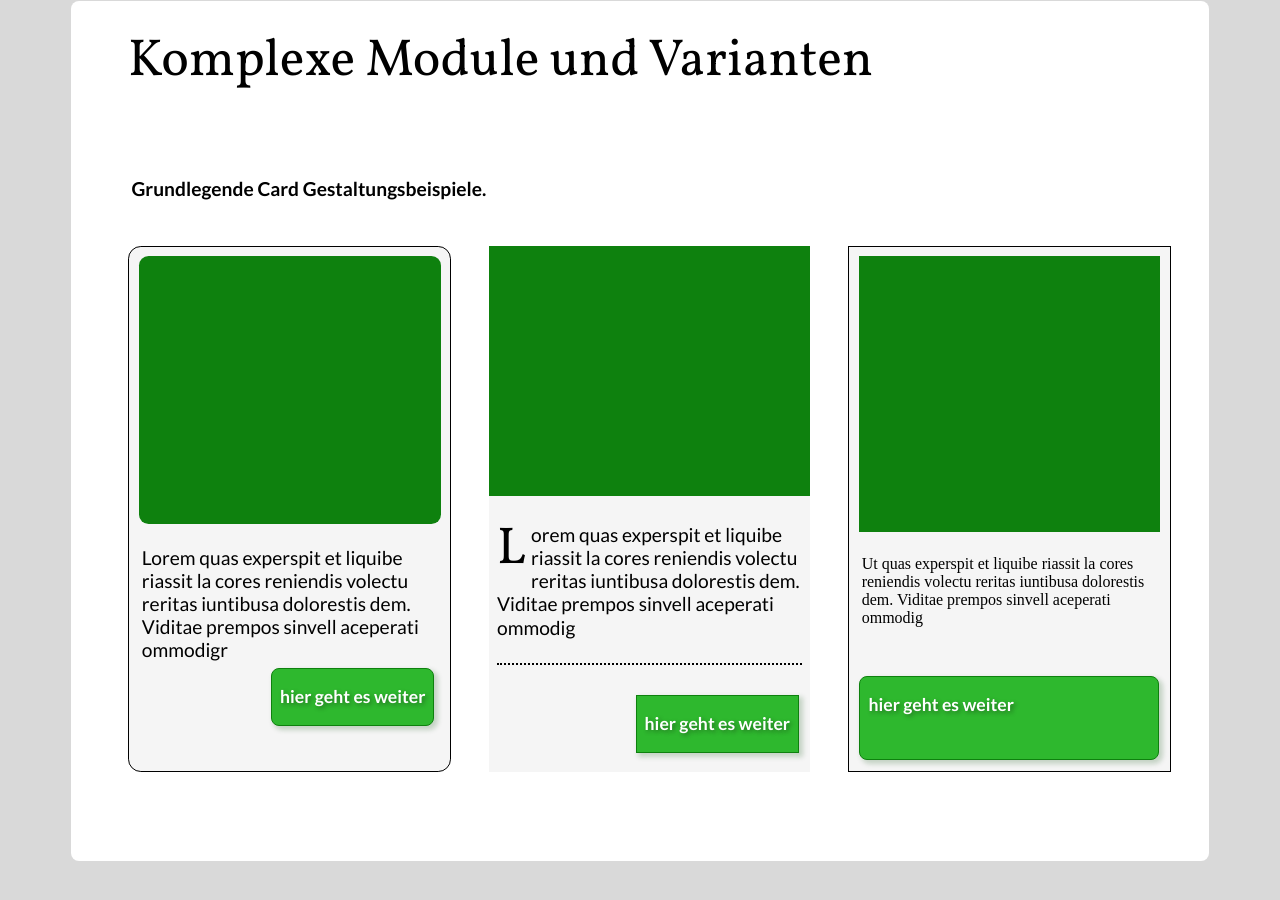
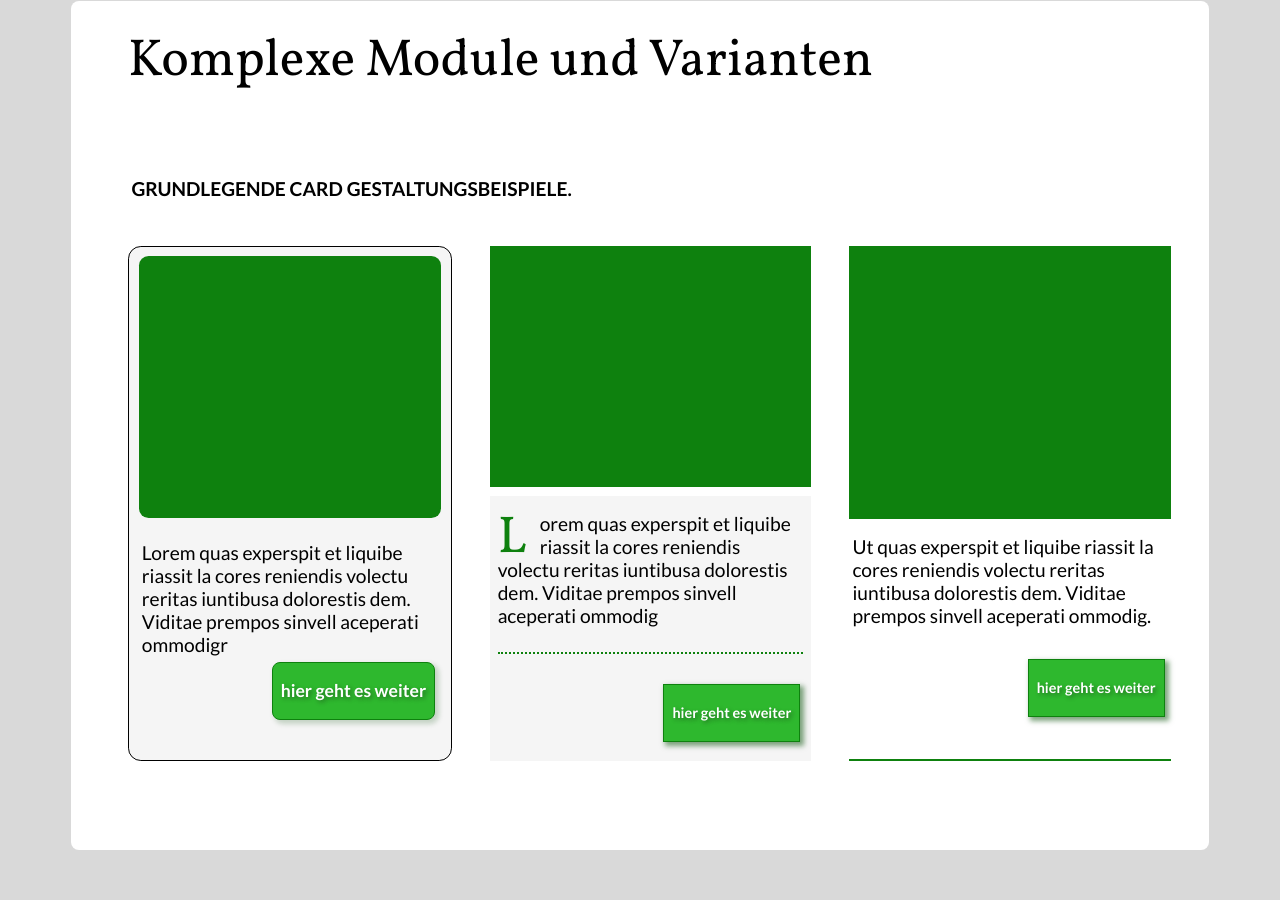
Before and after one commit to hwe-bremen/test-drei, a website: page index.html in a window 1280 px wide. Shown: the part 2375-3275 px from the top of the page. Drawn offline with Linux system fonts and the light colour scheme.

Commit message:
24-05-20-com-2

```diff
--- a/index.html
+++ b/index.html
@@ -45,7 +45,7 @@
 
     <section class="section_eins">
         <span class="head-eins">Komplexe Module und Varianten</span>
-        <span class="bodytext fett width-100 body_left_abstand">Grundlegende Card Gestaltungsbeispiele.</span>
+        <span class="bodytext fett width-100 body_left_abstand versalien">Grundlegende Card Gestaltungsbeispiele.</span>
         <div class="card-position">
             <div class= "card">
                 <div class="card_image  image_eins"></div>
@@ -58,15 +58,20 @@
             </div>
 
             <div class="card">
-                 <div class="card_image"></div>
+                 <div class="card_image image_zwei"></div>
                  <div class="card_content">
                     <div class="border_dotted "><span>Lorem quas experspit et liquibe riassit la cores reniendis volectu reritas iuntibusa dolorestis dem.
                          Viditae prempos sinvell aceperati ommodig
-                    </span></div>
-                    <div class= "button-box-drei kante card_buttom">hier geht es weiter</div>
+                    </span>
+                </div>
+                    <div class= "button-box-drei kante card_buttom_zwei">hier geht es weiter</div>
                 </div>
             </div>
-            <div class= "card"><div class="card_image"></div><div class="card_content">Ut quas experspit et liquibe riassit la cores reniendis volectu reritas iuntibusa dolorestis dem. Viditae prempos sinvell aceperati ommodig</div><div class= "button-box-drei">hier geht es weiter</div></div>
+            <div class= "card"><div class="card_image"></div><div class="card_content card-border"><span>Ut quas experspit et liquibe riassit la cores
+                reniendis volectu reritas iuntibusa dolorestis dem. Viditae prempos sinvell aceperati ommodig.</span>
+
+                <div class= "button-box-drei  kante card_buttom_zwei">hier geht es weiter</div>
+            </div>
         </div>
     </section>
 
--- a/stylesheets/scss/button.scss
+++ b/stylesheets/scss/button.scss
@@ -62,7 +62,13 @@
         margin: 10% 1% 5% 0;
         max-width: 170px;
         float: right;
-
+    }
+    &.card_buttom_zwei {
+        margin: 10% 1% 5% 0;
+        max-width: 150px;
+        float: right;
+        font-size: 0.9rem;
+        box-shadow:3px 3px 5px 1px rgba(0, 77, 0, 0.5);
     }
 }
 .button-box-vier {
--- a/stylesheets/scss/card.scss
+++ b/stylesheets/scss/card.scss
@@ -28,17 +28,35 @@
             margin: 0em;
 
              &.card_content {
-                margin: 1.5rem 0.3rem 0 0.3rem;
+                margin: 0.8rem 0.3rem 0 0.3rem;
                 line-height: 1.2;
+            }
+
+            &.card_image {
+               border-bottom: solid 0.6em white;
             }
 
             &.card_content::first-letter {
                 font-size: 2.7em;
-                letter-spacing: 0;
+                letter-spacing: 0.5rem;
                 font-family: $cd-font-master;
                 float: left;
-                margin: 7px 5px 0 0;
+                margin: 7px 5px -3px 0;
                 line-height: 0.8;
+                color: $cd-color-green-dunkel;
+            }
+        }
+    }
+    &:nth-child(3) {
+        background-color: white;
+        border: 0;
+
+        &.card > * {
+            margin: 0;
+
+            &.card_content {
+                margin-top: 0.8rem;
+                line-height: 1.2;
             }
         }
     }
@@ -54,8 +72,13 @@
     &.image_eins {
         border-radius: 0.6em;
     }
+
 }
 .card_content {
     padding: 0.2em;
 
+    &.card-border {
+        border-bottom: solid 2px $cd-color-green-dunkel;
+    }
+
 }
--- a/stylesheets/scss/style.scss
+++ b/stylesheets/scss/style.scss
@@ -82,7 +82,7 @@ body {
 }
 
 .border_dotted {
-    border-bottom: dotted 2px black;
+    border-bottom: dotted 2px $cd-color-green-dunkel;
     padding-bottom: 1.5rem;
 }
 
```
Also changed, not shown: stylesheets/css/style.css.
